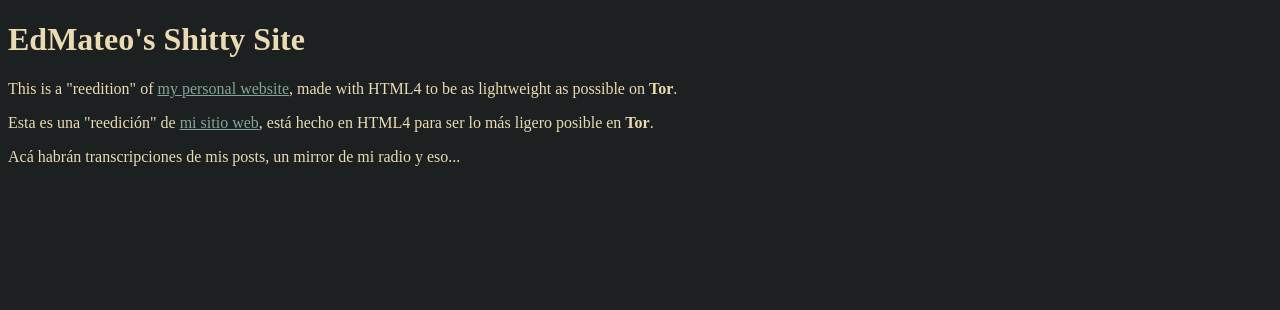
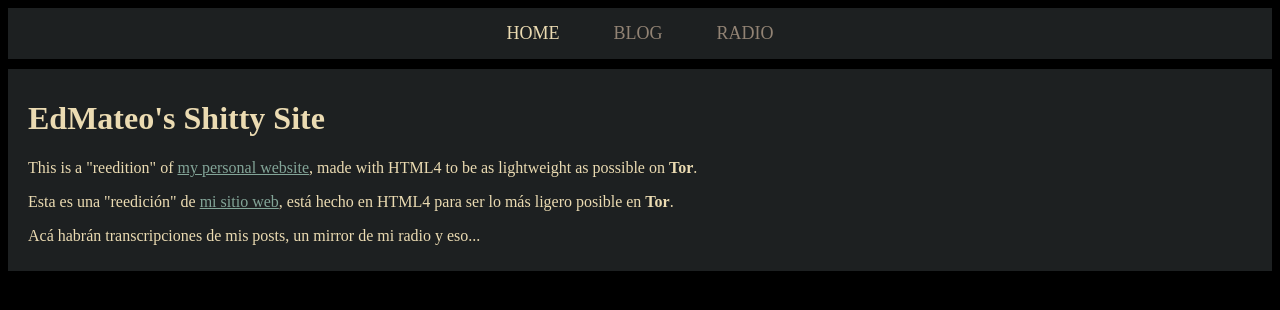
Before and after one commit to ImnotEdMateo/tor-site, a plain HTML site: page index.html in a window 1280 px wide. Drawn offline with Linux system fonts and the light colour scheme.

Commit message:
feat: navbar

```diff
--- a/index.html
+++ b/index.html
@@ -5,11 +5,23 @@
     <meta name="viewport" content="width=device-width, initial-scale=1">
     <title>EdMateo's Shitty Site</title>
     <meta name="description" content="EdMateo's personal site.">
+    <link rel="stylesheet" type="text/css" href="./style.css">
   </head>
-  <body bgcolor="#1d2021" text="#ebdbb2" link="#83a598" vlink="#83a598" alink="#83a598">
-    <h1>EdMateo's Shitty Site</h1>
-    <p>This is a "reedition" of <a href="http://edmateo.site">my personal website</a>, made with HTML4 to be as lightweight as possible on <b>Tor</b>.</p>
-    <p>Esta es una "reedición" de <a href="http://edmateo.site">mi sitio web</a>, está hecho en HTML4 para ser lo más ligero posible en <b>Tor</b>.</p>
-    <p>Acá habrán transcripciones de mis posts, un mirror de mi radio y eso...</p>
+  <body bgcolor="#000" text="#ebdbb2" link="#83a598" vlink="#83a598" alink="#83a598">
+    <div id="header">
+      <div id="nav">
+        <ul>
+          <li><a href="#">HOME</a></li>
+          <li><span>BLOG</span></li>
+          <li><span>RADIO</span></li>
+        </ul>
+      </div>
+    </div>
+    <div id="main">
+      <h1>EdMateo's Shitty Site</h1>
+      <p>This is a "reedition" of <a href="http://edmateo.site">my personal website</a>, made with HTML4 to be as lightweight as possible on <b>Tor</b>.</p>
+      <p>Esta es una "reedición" de <a href="http://edmateo.site">mi sitio web</a>, está hecho en HTML4 para ser lo más ligero posible en <b>Tor</b>.</p>
+      <p>Acá habrán transcripciones de mis posts, un mirror de mi radio y eso...</p>
+    </div>
   </body>
 </html>
--- /dev/null
+++ b/style.css
@@ -0,0 +1,40 @@
+#main {
+  background-color: #1d2021;
+  padding: 10px 20px;
+  margin: 10px 0;
+}
+
+#header {
+  background: #1d2021;
+  padding: 15px 0;
+}
+
+#nav ul {
+  list-style: none;
+  margin: 0;
+  padding: 0;
+  text-align: center;
+}
+
+#nav ul li {
+  display: inline;
+  margin: 0 10px;
+}
+
+#nav ul li a {
+  text-decoration: none;
+  color: #ebdbb2;
+  font-size: 18px;
+  padding: 10px 15px;
+}
+
+#nav ul li span {
+  text-decoration: none;
+  color: #928374;
+  font-size: 18px;
+  padding: 10px 15px;
+}
+
+#nav ul li a:hover {
+  color: #fabd2f;
+}
```
